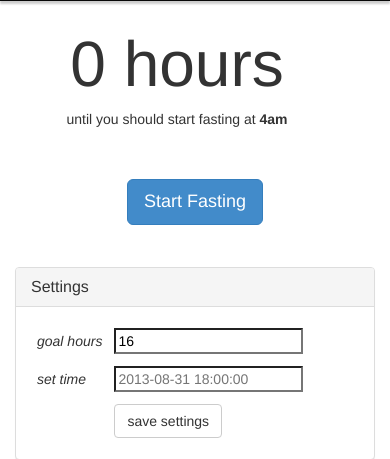
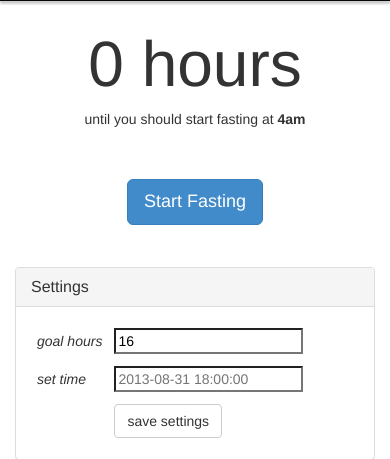
Before and after one commit to dalmaer/16ate, a PHP site: page / in a window 390 px wide. Shown: the part 81-540 px from the top of the page. Run offline with PHP 8.4, Linux system fonts and the light colour scheme.

Commit message:
tweak padding so the hours fit on iPhone

```diff
--- a/app.css
+++ b/app.css
@@ -33,7 +33,7 @@ h1 {
 
 #message {
   margin: 0;
-  padding: 10px 40px 40px 4px;
+  padding: 10px 4px 40px 4px;
 }
 
 #mode {
```
